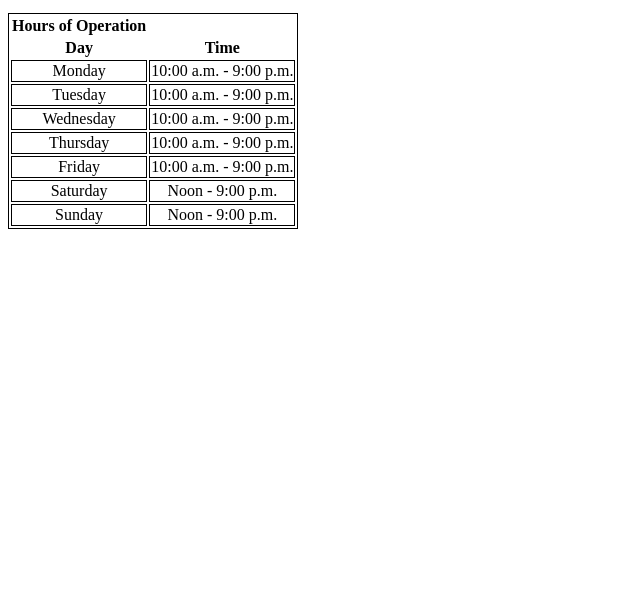
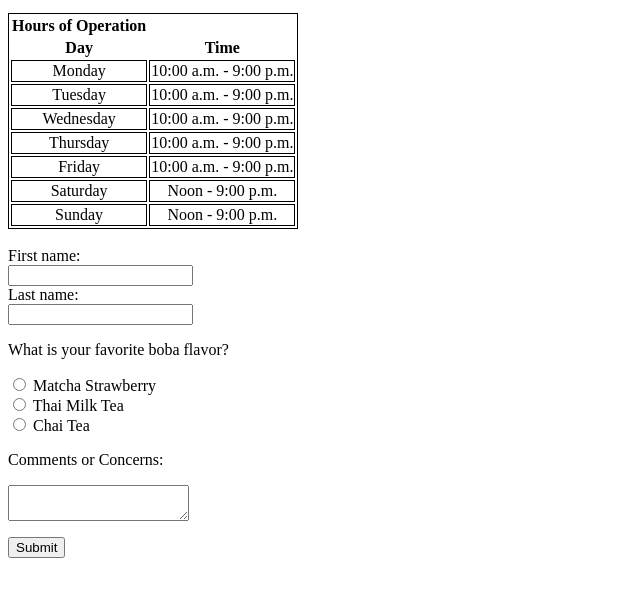
Before and after one commit to jamiemcnally/web-dev-hw, a plain HTML site: page exercise-05/index.html in a window 1280 px wide. Shown: the part 141-738 px from the top of the page, without its empty margins (0-640 px from the left). Drawn offline with Linux system fonts and the light colour scheme.

Commit message:
Finished Exercise-05

```diff
--- a/exercise-05/index.html
+++ b/exercise-05/index.html
@@ -12,7 +12,7 @@
     <title>Exercise 05</title>
     <style>
       table, td {border: 1px solid black}
-      table, td {text-align: center;}
+      table, th, td {text-align: center;}
     </style>
   </head>
 
@@ -69,5 +69,28 @@
           <td>Noon - 9:00 p.m.</td>
         </tr>
       </table>
+      <br>
+
+      <form action="/action_page.php" method="get">
+        <label for="fname">First name:</label><br>
+        <input type="text" id="fname" name="fname"><br>
+        <label for="lname">Last name:</label><br>
+        <input type="text" id="lname" name="lname">
+
+      <p>What is your favorite boba flavor?</p>
+
+        <input type="radio" id="Matcha Strawberry" name="fav_boba" value="Matcha Strawberry">
+        <label for="Matcha Strawberry">Matcha Strawberry</label><br>
+        <input type="radio" id="Thai Milk Tea" name="fav_boba" value="Thai Milk Tea">
+        <label for="Thai Milk Tea">Thai Milk Tea</label><br>
+        <input type="radio" id="Chai Tea" name="fav_language" value="Chai Tea">
+        <label for="Chai Tea">Chai Tea</label>
+
+      <p>Comments or Concerns:<br></p>
+        <textarea name="comments" id="textarea">
+        </textarea><br>
+
+        <p><input type="submit" name="submit"</p>
+      </form>
   </body>
 </html>
```
